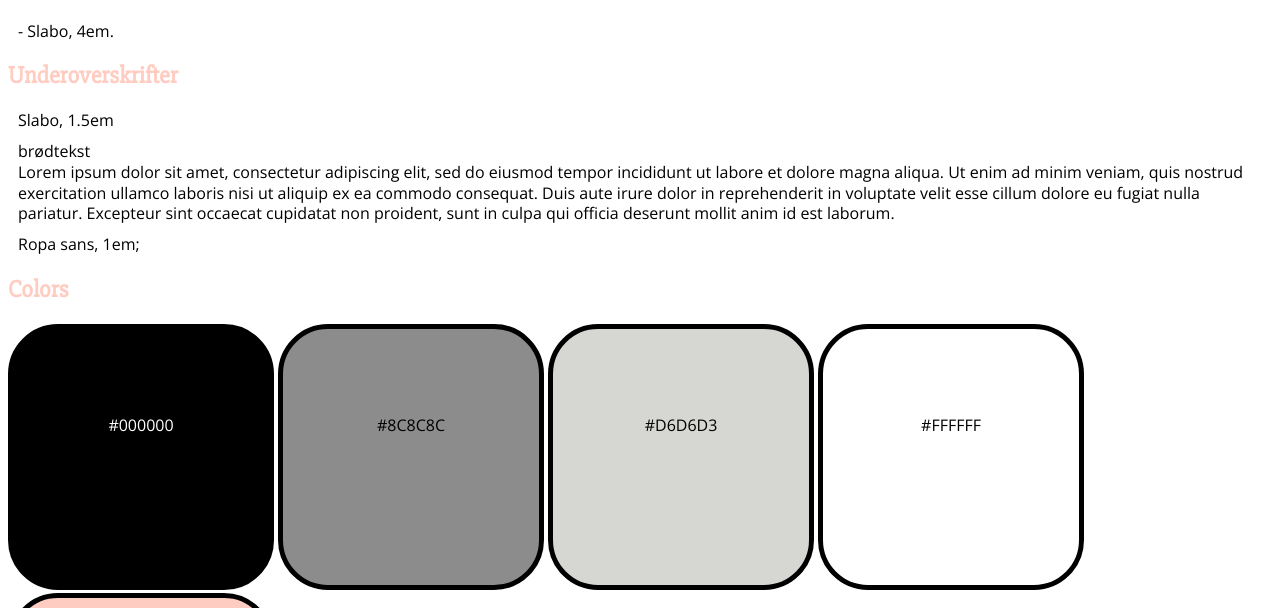
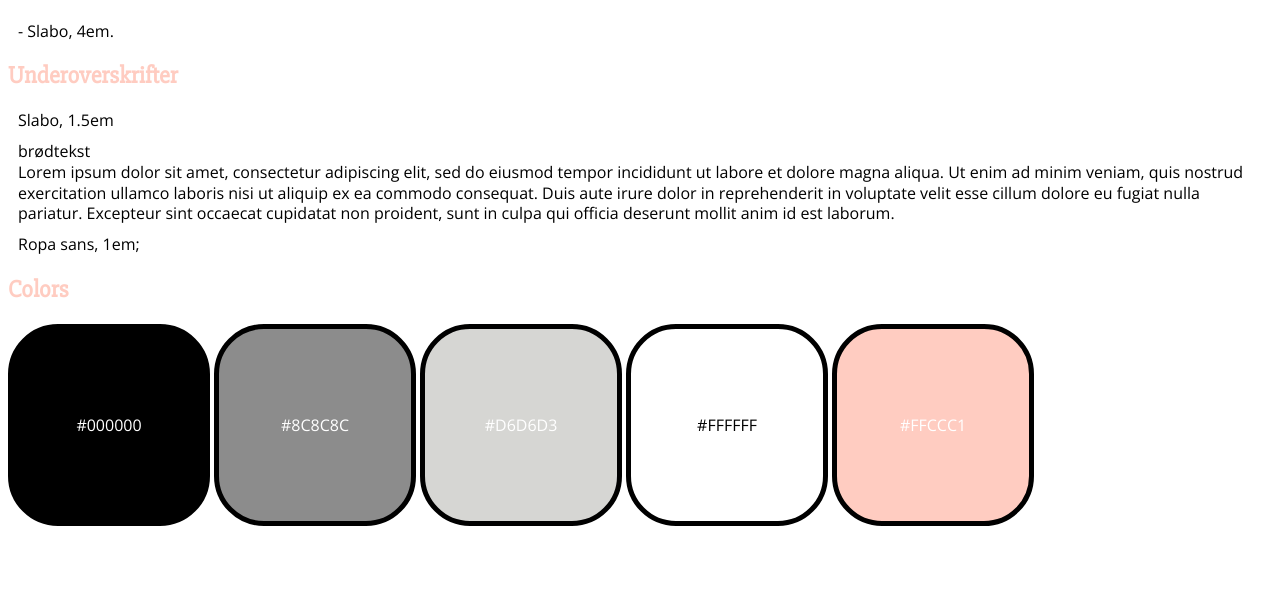
Before and after one commit to miex0840/plaza, a plain HTML site: page styletile.html in a window 1280 px wide. Shown: the part 192-800 px from the top of the page. Drawn offline with nearby package versions, Linux system fonts and the light colour scheme.

Commit message:
ændringer

```diff
--- a/style.css
+++ b/style.css
@@ -24,8 +24,8 @@ h2 {
 .boks {
 
     display: inline-block;
-    width: 20vw;
-    height: 20vw;
+    width: 15vw;
+    height: 15vw;
     border: 5px solid black;
     margin-bottom: 3px;
     text-align: center;
@@ -44,7 +44,7 @@ h2 {
 #boks2 {
 
     background-color: #8C8C8C;
-    color: black;
+    color: white;
     font-family: 'Open Sans', sans-serif;
     font-size: 1em;
 }
@@ -52,7 +52,7 @@ h2 {
 #boks3 {
 
     background-color: #D6D6D3;
-    color: black;
+    color: white;
     font-family: 'Open Sans', sans-serif;
     font-size: 1em;
 }
```
